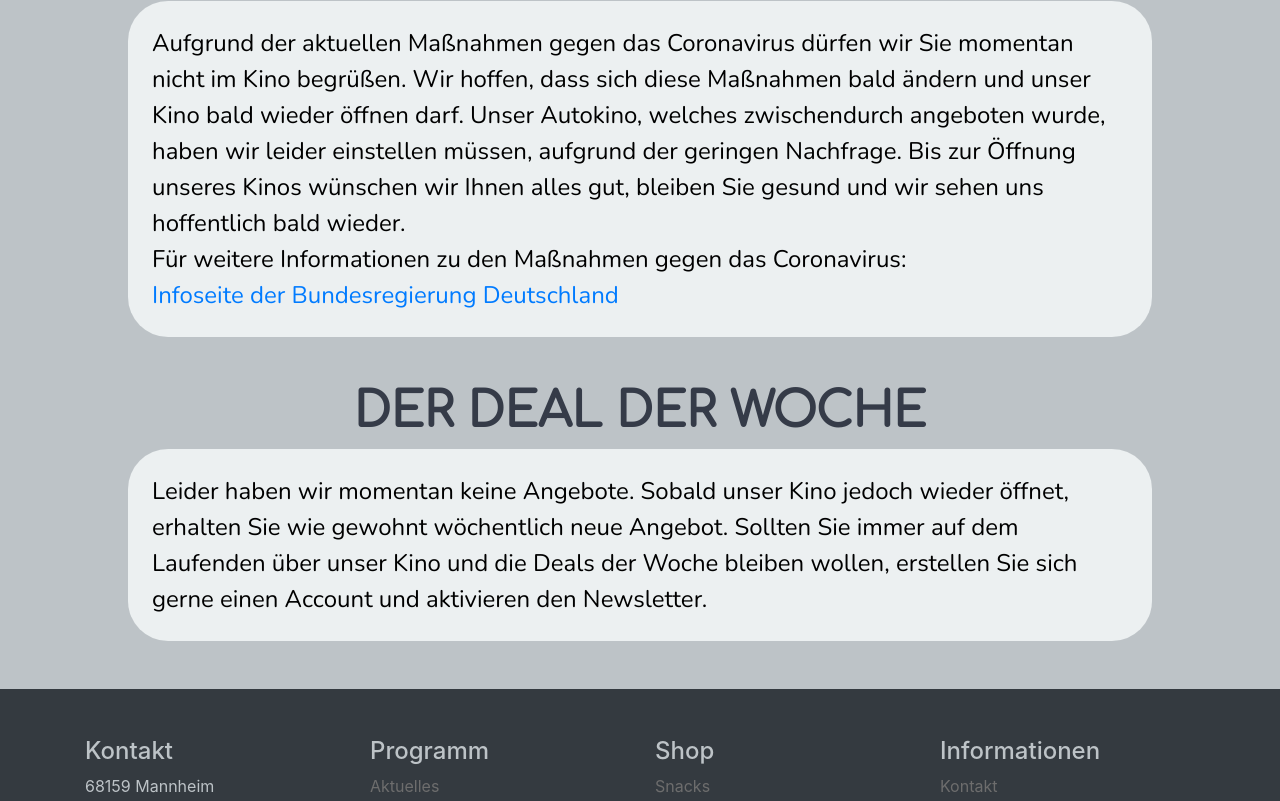
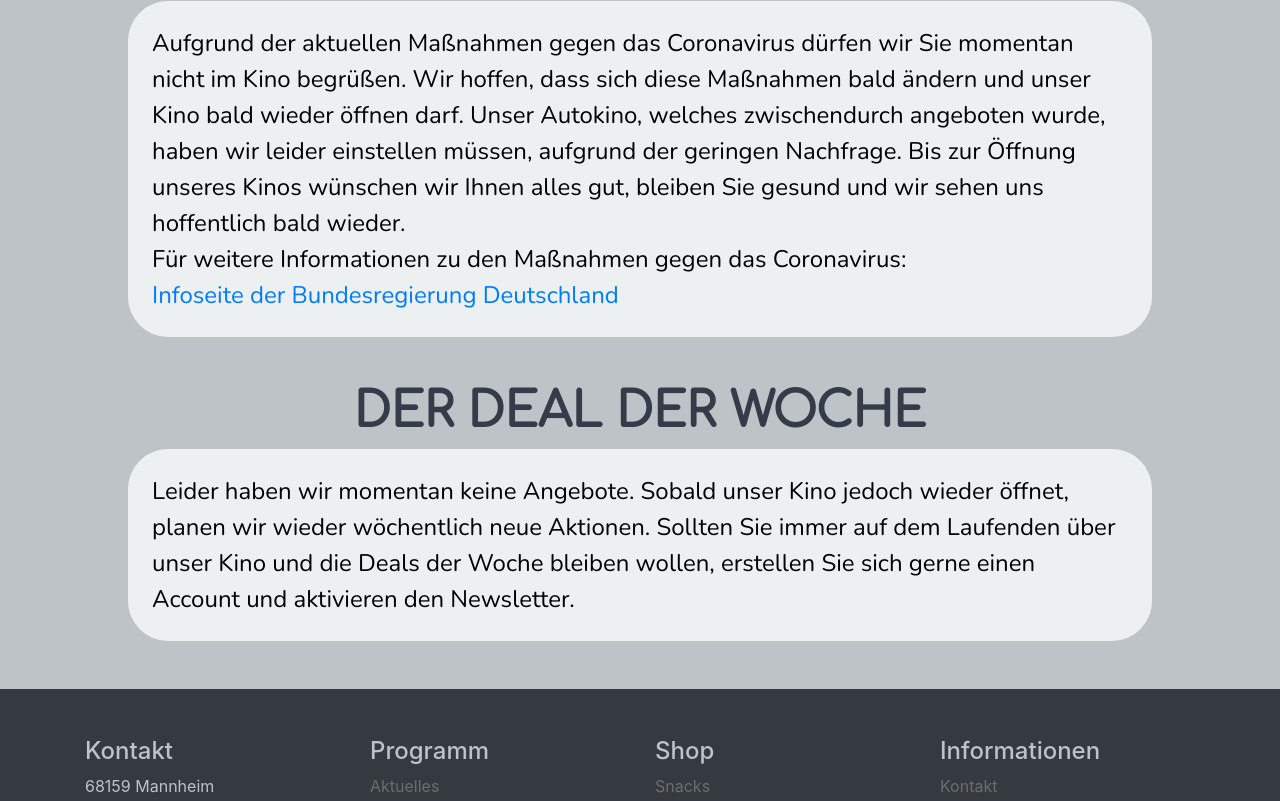
Before and after one commit to MoayadYaghi/Frontend-Kinosystem, a React (Create React App) app: page / in a window 1280 px wide. Shown: the part 405-1206 px from the top of the page. Built offline with nearby package versions, Linux system fonts and the light colour scheme; no server answers.

Commit message:
Rechtsreibung DDW

```diff
--- a/src/Components/DealderWoche/DealDW.js
+++ b/src/Components/DealderWoche/DealDW.js
@@ -20,7 +20,7 @@ class DealDW extends Component {
         <div className="DESIGNBOX" style={{cursor: "pointer"}} >
         <Link className="DESIGNTextField" onClick={this.clicked()} to={SnacksLink}>
 
-          Leider haben wir momentan keine Angebote. Sobald unser Kino jedoch wieder öffnet, erhalten Sie wie gewohnt wöchentlich neue Angebot. Sollten Sie immer auf dem Laufenden über unser Kino und die Deals der Woche bleiben wollen, erstellen Sie sich gerne einen Account und aktivieren den Newsletter.
+          Leider haben wir momentan keine Angebote. Sobald unser Kino jedoch wieder öffnet, planen wir wieder wöchentlich neue Aktionen. Sollten Sie immer auf dem Laufenden über unser Kino und die Deals der Woche bleiben wollen, erstellen Sie sich gerne einen Account und aktivieren den Newsletter.
 
 
         </Link></div><br/><br/>
--- a/src/Components/DealderWoche/InfoderWoche.js
+++ b/src/Components/DealderWoche/InfoderWoche.js
@@ -26,7 +26,7 @@ class DealDW extends Component {
           <div className ="DESIGNTextField">
             Aufgrund der aktuellen Maßnahmen gegen das Coronavirus dürfen wir Sie momentan nicht im Kino begrüßen. Wir hoffen, dass sich diese Maßnahmen bald ändern und unser Kino bald wieder öffnen darf. Unser Autokino, welches zwischendurch angeboten wurde, haben wir leider einstellen müssen, aufgrund der geringen Nachfrage. Bis zur Öffnung unseres Kinos wünschen wir Ihnen alles gut, bleiben Sie gesund und wir sehen uns hoffentlich bald wieder.<br/>
             Für weitere Informationen zu den Maßnahmen gegen das Coronavirus: <br/>
-            <Link to ={"https://www.bundesregierung.de/breg-de/themen/coronavirus/corona-massnahmen-1734724"}>Infoseite der Bundesregierung Deutschland</Link>
+            <a href ={"https://www.bundesregierung.de/breg-de/themen/coronavirus/corona-massnahmen-1734724"}>Infoseite der Bundesregierung Deutschland</a>
 
         </div></div>
       </div>
```
Also changed, not shown: 1 other file (tests, documents, lock files or other folders).
